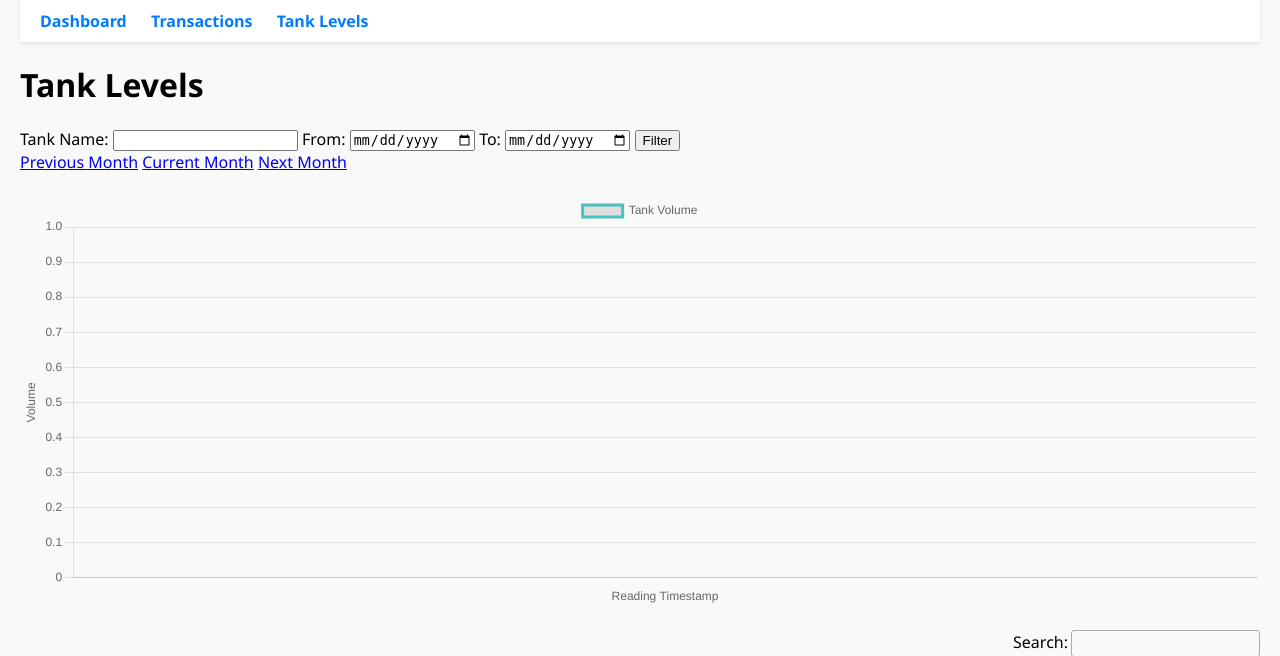
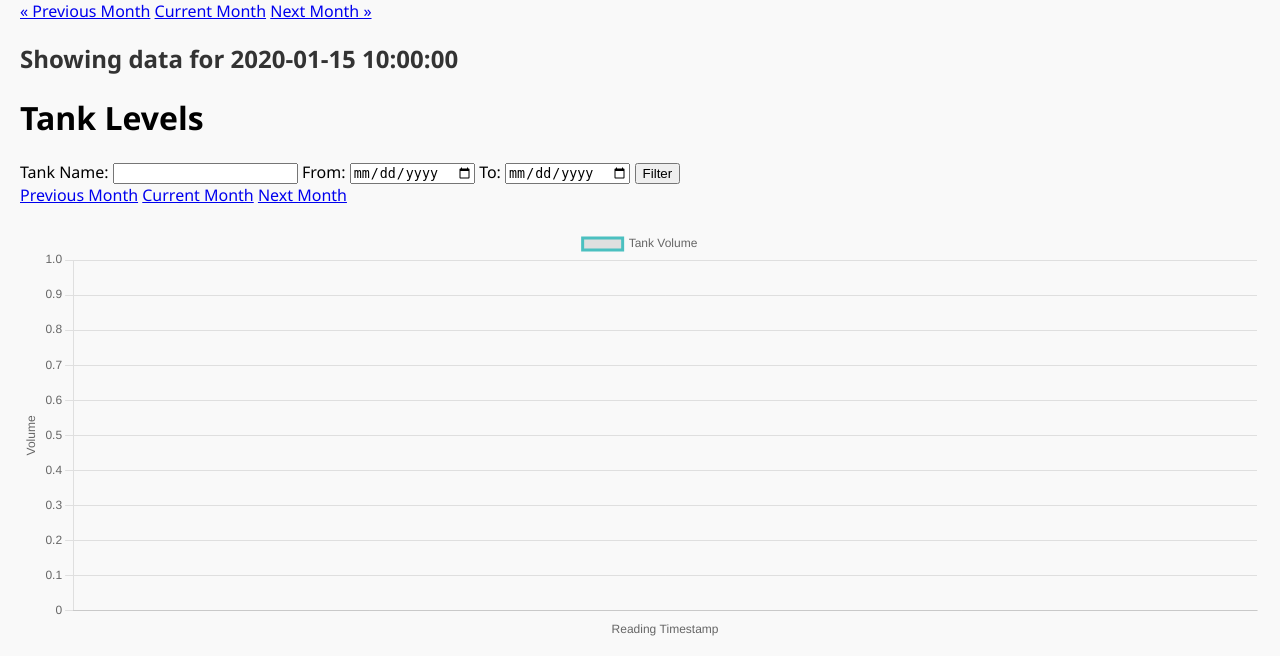
Before and after one commit to Quietsphere/flask-sql-viewer, a Flask app: template templates/tanklevels.html in a window 1280 px wide. Shown: the top 656 px of the page. Run offline with Flask 3, Linux system fonts and the light colour scheme; the template is opened without the code that fills it: most values are stand-ins (such as "Sample title", 1, 10 or a date in 2020); some libraries are stand-ins or nearby versions.

Commit message:
fixed relative browsing and added date ranges to the titles

```diff
--- a/app.py
+++ b/app.py
@@ -53,11 +53,24 @@ def get_data(query, params=None):
 def dashboard():
     return render_template("index.html")
 
+
 @app.route("/transactions")
 def transactions():
-    start, end = get_date_range(request.args)
+    # Get the month_offset from query parameters, default to 0
+    month_offset = int(request.args.get("month_offset", 0))
     product = request.args.get("product")
 
+    # Calculate the start and end datetime for the selected month based on offset
+    today = datetime.today()
+    first_of_month = datetime(today.year, today.month, 1)
+    selected_start = first_of_month + relativedelta(months=month_offset)
+    selected_end = selected_start + relativedelta(months=1) - timedelta(seconds=1)
+
+    # Format to string for SQL query
+    start = selected_start.strftime("%Y-%m-%d %H:%M:%S")
+    end = selected_end.strftime("%Y-%m-%d %H:%M:%S")
+
+    # Build query and params
     query = "SELECT * FROM Transactions WHERE [TransactionEndTime] BETWEEN :start AND :end"
     params = {"start": start, "end": end}
 
@@ -68,12 +81,34 @@ def transactions():
     query += " ORDER BY [TransactionEndTime] DESC"
 
     headers, rows = get_data(query, params)
-    return render_template("transactions.html", headers=headers, rows=rows, start=start, end=end)
+
+    # Create a readable date range string for display
+    date_range_str = f"{selected_start.strftime('%b %d, %Y')} - {selected_end.strftime('%b %d, %Y')}"
+
+    return render_template(
+        "transactions.html",
+        headers=headers,
+        rows=rows,
+        month_offset=month_offset,
+        date_range=date_range_str,
+        product=product
+    )
 
 
 @app.route("/tanklevels")
 def tanklevels():
-    start, end = get_date_range(request.args)
+    # Get month_offset from query string, default to 0
+    month_offset = int(request.args.get('month_offset', 0))
+
+    # Calculate start and end of month based on offset
+    today = datetime.today()
+    first_of_month = datetime(today.year, today.month, 1)
+    selected_start = first_of_month + relativedelta(months=month_offset)
+    selected_end = selected_start + relativedelta(months=1) - timedelta(seconds=1)
+
+    # Use selected_start and selected_end as your date range
+    start, end = selected_start.strftime("%Y-%m-%d %H:%M:%S"), selected_end.strftime("%Y-%m-%d %H:%M:%S")
+
     tank = request.args.get("tank")
 
     query = "SELECT * FROM TankLevels WHERE [ReadingTimestamp] BETWEEN :start AND :end"
@@ -86,7 +121,10 @@ def tanklevels():
     query += " ORDER BY [ReadingTimestamp] DESC"
 
     headers, rows = get_data(query, params)
-    return render_template("tanklevels.html", headers=headers, rows=rows, start=start, end=end)
+    # Pass month_offset and formatted date range to the template
+    date_range_str = f"{selected_start.strftime('%b %d, %Y')} - {selected_end.strftime('%b %d, %Y')}"
+
+    return render_template("tanklevels.html", headers=headers, rows=rows, month_offset=month_offset, date_range=date_range_str)
 
 
 if __name__ == "__main__":
--- a/templates/tanklevels.html
+++ b/templates/tanklevels.html
@@ -13,11 +13,15 @@
     <link rel="stylesheet" href="{{ url_for('static', filename='style.css') }}">
 </head>
 <body>
-    <nav>
-    <a href="/">Dashboard</a>
-    <a href="/transactions">Transactions</a>
-    <a href="/tanklevels">Tank Levels</a>
-</nav>
+<!-- Month Navigation -->
+<div>
+    <a href="{{ url_for('tanklevels', month_offset=month_offset - 1) }}">&laquo; Previous Month</a>
+    <a href="{{ url_for('tanklevels', month_offset=0) }}">Current Month</a>
+    <a href="{{ url_for('tanklevels', month_offset=month_offset + 1) }}">Next Month &raquo;</a>
+</div>
+
+<h2>Showing data for {{ date_range }}</h2>
+
 
     <h1>Tank Levels</h1>
 
```
Also changed, not shown: templates/transactions.html (+6 -2 lines).
